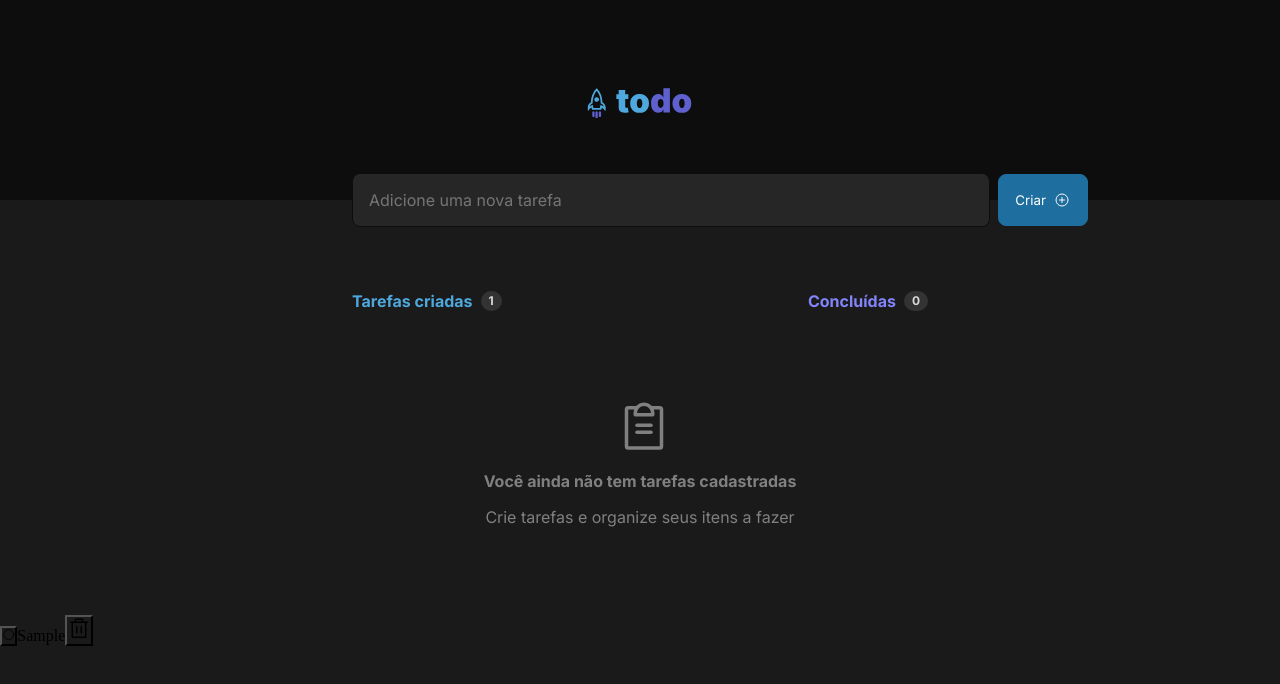
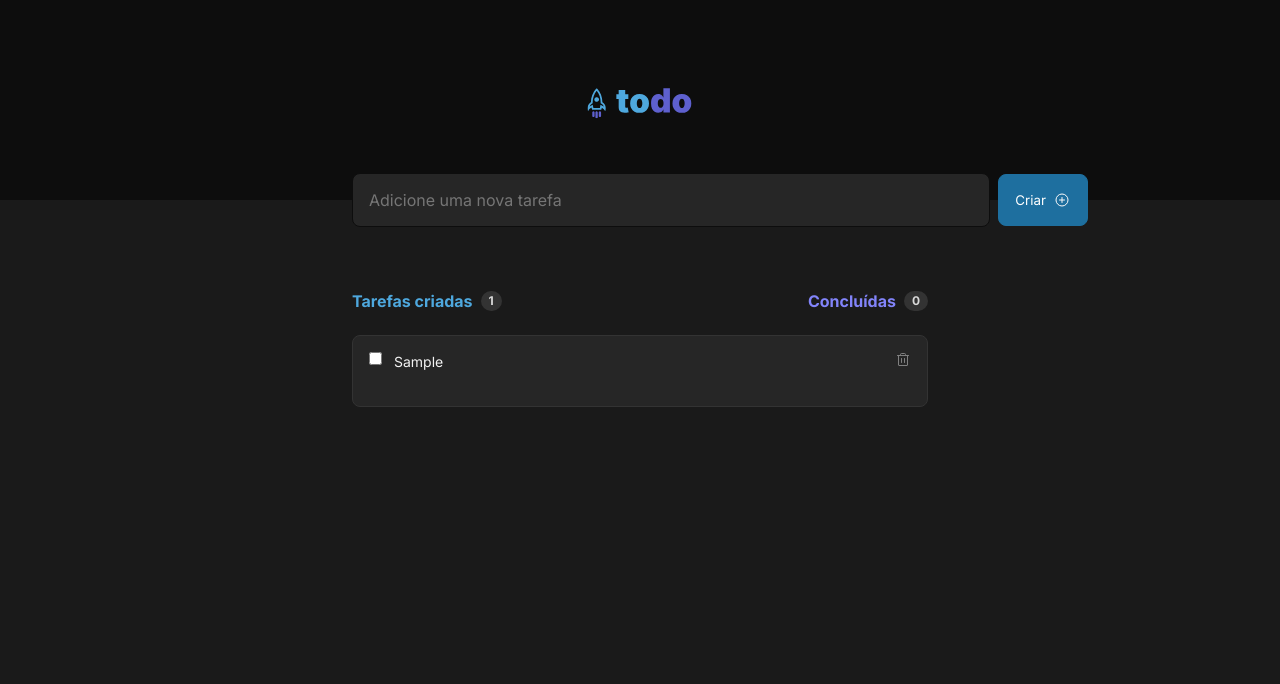
Before and after one commit to ThiagoPalhares77/quadro-de-tarefas-desafio-ignite, a React (Vite) app: page / in a window 1280 px wide. Both pictures are taken after typing "Sample" into the empty fields and a click on the button "Criar". Shown: the top 684 px of the page. Built offline with nearby package versions, Linux system fonts and the light colour scheme.

Commit message:
html and css tasks

```diff
--- a/src/App.tsx
+++ b/src/App.tsx
@@ -2,7 +2,7 @@ import { useState } from 'react'
 
 import style from './App.module.css'
 import { Header } from './components/Header'
-
+import { Input } from './components/Input'
 import { Board } from './components/Board'
 
 import "./global.css"
@@ -11,15 +11,26 @@ function App() {
   const [tasks, setTasks] = useState<string[]>([])
 
   const [newTask, setNewTask] = useState('')
+
+  const [tasksCounter, setTasksCounter] = useState(0)
 return (
   <div>
   <Header />
 
+  <Input
+   tasks={tasks}
+   setTasks={setTasks}
+   newTask={newTask}
+   setNewTask={setNewTask}
+   setTasksCounter={setTasksCounter}
+   tasksCounter={tasksCounter}
+   />
+
   <Board
     tasks={tasks}
     setTasks={setTasks}
-    newTask={newTask}
-    setNewTask={setNewTask}
+    setTasksCounter={setTasksCounter}
+    tasksCounter={tasksCounter}
   />
   </div>
 )
--- a/src/components/Board.module.css
+++ b/src/components/Board.module.css
@@ -1,100 +1,6 @@
-.test {
-  display: flex;
-  flex-direction: row;
-  align-items: center;
-  position: absolute;
-  background: none;
-  //margin-top: 173px;
-  //margin-left: 352px;
-  padding: 10.8125rem 22rem 0rem 22rem;
-}
-
-.input {
-  font-family: inter;
-  font-size: 1rem;
-  line-height: 140%;
-
-  box-sizing: border-box;
-  border-radius: 8px;
-  border: 1px solid var(--gray-700);
-
-  background: var(--gray-500);
-  color: var(--gray-300);
-
-  width: 39.85rem;
-  height: 3.375rem;
-
-  flex: none;
-
-  padding: 1rem;
-  gap: 0.5rem;
-}
-
-.inputButton {
-  font-family: inter;
-  display: flex;
-  flex-direction: row;
-  background: var(--blue-dark);
-  align-items: center;
-  justify-content: center;
-  color: var(--white);
-  border-radius: 8px;
-  border: 1px solid var(--blue-dark);
-
-  padding: 1rem;
-  margin-left: 0.5rem;
-  flex: none;
-
-  width: 5.625rem;
-  height: 3.25rem;
-}
-
-.inputButton:hover {
-  background: var(--blue);
-}
-
 .icon {
   background: transparent;
   margin-left: 0.5rem;
-}
-
-.header {
-  font-family: inter;
-  font-weight: 700;
-  font-size: 0.875;
-
-  display: flex;
-  flex-direction: row;
-  justify-content: space-between;
-  align-items: flex-end;
-
-  padding: 18.1875rem 22rem 0rem 22rem;
-}
-
-.create {
-  display: flex;
-}
-
-.done {
-  display: flex;
-}
-
-.createColor {
-  color: var(--blue);
-}
-
-.doneColor {
-  color: var(--purple);
-}
-
-.counter {
-  background: var(--gray-400);
-  border-radius: 999px;
-  padding: 2px 8px;
-  gap: 10px;
-  color: var(--gray-200);
-  margin-left: 8px;
-  font-size: 12px;
 }
 
 .board {
--- a/src/components/Board.tsx
+++ b/src/components/Board.tsx
@@ -7,25 +7,13 @@ import { Tasks } from './Tasks';
 interface boardProps {
   tasks: string[];
   setTasks: React.Dispatch<React.SetStateAction<string[]>>;
-  newTask: string;
-  setNewTask: React.Dispatch<React.SetStateAction<string>>;
+  setTasksCounter: React.Dispatch<React.SetStateAction<number>>;
+  tasksCounter: number;
 }
 
-export function Board ({tasks, setTasks, setNewTask, newTask}: boardProps) {
+export function Board ({tasks, setTasks, setTasksCounter, tasksCounter}: boardProps) {
 
 
-  const [tasksCounter, setTasksCounter] = useState(0)
-
-  function handleCreateNewTask(event: FormEvent ){
-    event.preventDefault()
-
-    setTasks([...tasks, newTask]);
-    setNewTask('')
-  }
-
-  function handleNewTaskChange (event: ChangeEvent <HTMLInputElement>){
-    setNewTask(event.target.value);
-  }
 
   function deleteTask(taskToDelete: string) {
     const taskWithoutDeleteOne = tasks.filter(task => {
@@ -37,52 +25,10 @@ export function Board ({tasks, setTasks, setNewTask, newTask}: boardProps) {
       return state - 1;
     })
   }
-
-
-  function handleTasksSum() {
-    setTasksCounter ((state)=> state + 1)
-  }
-
-
+ if (tasksCounter != 0)  {
   return (
     <>
-    <form onSubmit={handleCreateNewTask} className={styles.test}>
-      <input
-      className={styles.input}
-      type="text"
-      placeholder='Adicione uma nova tarefa'
-      value={newTask}
-      onChange={handleNewTaskChange}
-      required
-    />
-
-    <button onClick={handleTasksSum} className={styles.inputButton} type='submit'>
-      Criar<PlusCircle className={styles.icon} size={16} color="#fafafa" /></button>
-    </form>
-    <header>
-      <div className={styles.header}>
-        <div className={styles.create}>
-          <div className={styles.createColor}>Tarefas criadas </div>
-          <div className={styles.counter}>{tasksCounter}</div>
-        </div>
-        <div className={styles.done}>
-          <div className={styles.doneColor}>Concluídas </div>
-          <div className={styles.counter}>0</div>
-        </div>
-      </div>
-    </header>
-    <footer>
-
-
-
-      <div className={styles.board}>
-        <ClipboardText className={styles.icon} size={56} />
-        <p className={styles.firstPhrase}>Você ainda não tem tarefas cadastradas</p>
-        <p>Crie tarefas e organize seus itens a fazer</p>
-      </div>
-    </footer>
-
-      <div className={styles.tasksList}>
+        <div className={styles.tasksList}>
         {tasks.map(task =>{
           return(
             <Tasks
@@ -95,6 +41,20 @@ export function Board ({tasks, setTasks, setNewTask, newTask}: boardProps) {
         })}
 
       </div>
+        </>
+    ) } else {
+      return(
+        <>
+    <div>
+      <div className={styles.board}>
+        <ClipboardText className={styles.icon} size={56} />
+        <p className={styles.firstPhrase}>Você ainda não tem tarefas cadastradas</p>
+        <p>Crie tarefas e organize seus itens a fazer</p>
+      </div>
+    </div>
     </>
-  )
+      )
+    }
+
+
 }
--- a/src/components/Input.module.css
+++ b/src/components/Input.module.css
@@ -0,0 +1,98 @@
+.test {
+  display: flex;
+  flex-direction: row;
+  align-items: center;
+  position: absolute;
+  background: none;
+  //margin-top: 173px;
+  //margin-left: 352px;
+  padding: 10.8125rem 22rem 0rem 22rem;
+}
+
+.input {
+  font-family: inter;
+  font-size: 1rem;
+  line-height: 140%;
+
+  box-sizing: border-box;
+  border-radius: 8px;
+  border: 1px solid var(--gray-700);
+
+  background: var(--gray-500);
+  color: var(--gray-300);
+
+  width: 39.85rem;
+  height: 3.375rem;
+
+  flex: none;
+
+  padding: 1rem;
+  gap: 0.5rem;
+}
+
+.inputButton {
+  font-family: inter;
+  display: flex;
+  flex-direction: row;
+  background: var(--blue-dark);
+  align-items: center;
+  justify-content: center;
+  color: var(--white);
+  border-radius: 8px;
+  border: 1px solid var(--blue-dark);
+
+  padding: 1rem;
+  margin-left: 0.5rem;
+  flex: none;
+
+  width: 5.625rem;
+  height: 3.25rem;
+}
+
+.inputButton:hover {
+  background: var(--blue);
+}
+
+.header {
+  font-family: inter;
+  font-weight: 700;
+  font-size: 0.875;
+
+  display: flex;
+  flex-direction: row;
+  justify-content: space-between;
+  align-items: flex-end;
+
+  padding: 18.1875rem 22rem 0rem 22rem;
+}
+
+.create {
+  display: flex;
+}
+
+.done {
+  display: flex;
+}
+
+.createColor {
+  color: var(--blue);
+}
+
+.doneColor {
+  color: var(--purple);
+}
+
+.counter {
+  background: var(--gray-400);
+  border-radius: 999px;
+  padding: 2px 8px;
+  gap: 10px;
+  color: var(--gray-200);
+  margin-left: 8px;
+  font-size: 12px;
+}
+
+.icon {
+  background: transparent;
+  margin-left: 0.5rem;
+}
--- a/src/components/Input.tsx
+++ b/src/components/Input.tsx
@@ -1,3 +1,58 @@
-export function Input(){
-  return
+import { PlusCircle } from 'phosphor-react';
+import { ChangeEvent, FormEvent } from 'react';
+import styles from './Input.module.css';
+
+interface inputProps {
+  setTasksCounter: React.Dispatch<React.SetStateAction<number>>;
+  tasks: string[];
+  setTasks: React.Dispatch<React.SetStateAction<string[]>>;
+  newTask: string;
+  setNewTask: React.Dispatch<React.SetStateAction<string>>;
+  tasksCounter: number;
 }
+
+export function Input({setTasksCounter, setNewTask, setTasks, tasks, newTask, tasksCounter}: inputProps){
+  function handleTasksSum() {
+    setTasksCounter ((state)=> state + 1)
+  }
+
+ function handleCreateNewTask(event: FormEvent ){
+    event.preventDefault()
+
+    setTasks([...tasks, newTask]);
+    setNewTask('')
+  }
+
+  function handleNewTaskChange (event: ChangeEvent <HTMLInputElement>){
+    setNewTask(event.target.value);
+  }
+  return (
+    <>
+  <form onSubmit={handleCreateNewTask} className={styles.test}>
+  <input
+  className={styles.input}
+  type="text"
+  placeholder='Adicione uma nova tarefa'
+  value={newTask}
+  onChange={handleNewTaskChange}
+  required
+/>
+
+<button onClick={handleTasksSum} className={styles.inputButton} type='submit'>
+  Criar<PlusCircle className={styles.icon} size={16} color="#fafafa" /></button>
+</form>
+<header>
+  <div className={styles.header}>
+    <div className={styles.create}>
+      <div className={styles.createColor}>Tarefas criadas </div>
+      <div className={styles.counter}>{tasksCounter}</div>
+    </div>
+    <div className={styles.done}>
+      <div className={styles.doneColor}>Concluídas </div>
+      <div className={styles.counter}>0</div>
+    </div>
+  </div>
+</header>
+</>
+  )
+}
--- a/src/components/Tasks.module.css
+++ b/src/components/Tasks.module.css
@@ -0,0 +1,56 @@
+.list {
+  gap: 0.75rem;
+}
+
+.itenList {
+  display: flex;
+  flex-direction: row;
+  align-items: flex-start;
+
+  padding: 1rem;
+  gap: 0.75rem;
+  margin: 1.5rem 22rem;
+
+  background: var(--gray-500);
+
+  box-sizing: border-box;
+  border: 1px solid var(--gray-400);
+  border-radius: 8px;
+
+  height: 4.5rem;
+}
+
+.circle {
+  border: none;
+  background: var(--gray-500);
+  color: var(--blue);
+}
+
+.font {
+  font-family: inter;
+  font-style: normal;
+  font-weight: 400;
+  font-size: 0.875rem;
+  line-height: 140%;
+
+  color: var(--gray-100);
+  background: var(--gray-500);
+
+  width: 30rem;
+  height: 2.5rem;
+}
+
+.button {
+  box-sizing: border-box;
+
+  color: var(--gray-300);
+
+  border: none;
+
+  background: var(--gray-500);
+  margin-left: 70px;
+}
+
+.trash {
+  background: var(--gray-500);
+}
--- a/src/components/Tasks.tsx
+++ b/src/components/Tasks.tsx
@@ -15,12 +15,12 @@ export function Tasks ({content, onDeleteTask}: TaskProps) {
   }
 
   return (
-    <ul>
-    <li>
-      <button> <Circle /></button>
-      <a>{content}</a>
-      <button  onClick={handleDeleteTask} title="Delete comment">
-      <Trash size={24}/>
+    <ul className={styles.list}>
+    <li className={styles.itenList}>
+      <input type="checkbox" className={styles.circle} />
+      <label className={styles.font}>{content}</label>
+      <button className={styles.button} onClick={handleDeleteTask} title="Delete comment">
+      <Trash className={styles.trash} size={16}/>
       </button>
     </li>
   </ul>
```
